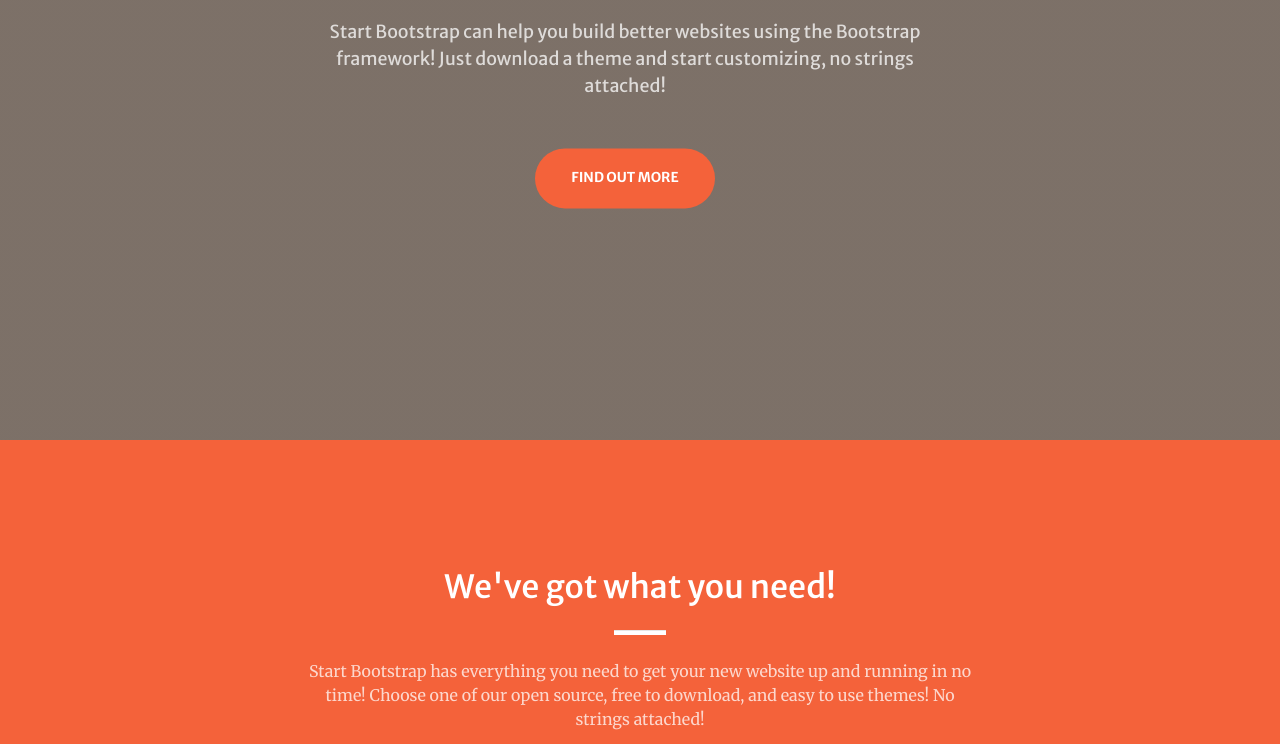
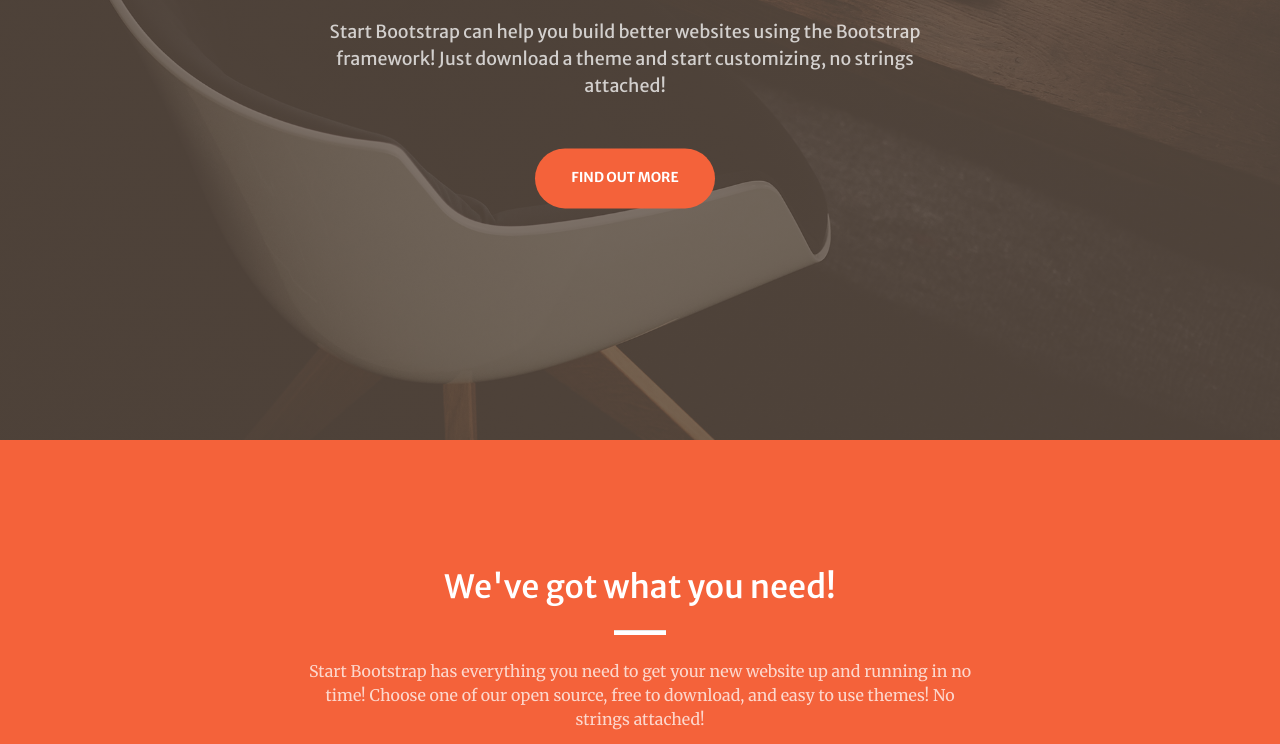
Before and after one commit to Manar20575/Bootstrap, a plain HTML site: page index.html in a window 1280 px wide. Shown: the part 360-1104 px from the top of the page. Drawn offline with nearby package versions, Linux system fonts and the light colour scheme.

Commit message:
Update index.css

```diff
--- a/css/index.css
+++ b/css/index.css
@@ -28,7 +28,7 @@ header{
     height: 100vh;
     padding-top: 4.5rem;
     padding-bottom: 0;
-    background-image:linear-gradient( rgba(92, 77, 66, 0.8) 0%, rgba(92, 77, 66, 0.8) 100%), url("./images/bg-masthead.jpg");
+    background-image:linear-gradient( rgba(92, 77, 66, 0.8) 0%, rgba(92, 77, 66, 0.8) 100%), url("../images/bg-masthead.jpg");
     background-position: center;
     background-repeat: no-repeat;
     background-attachment: scroll;
```
